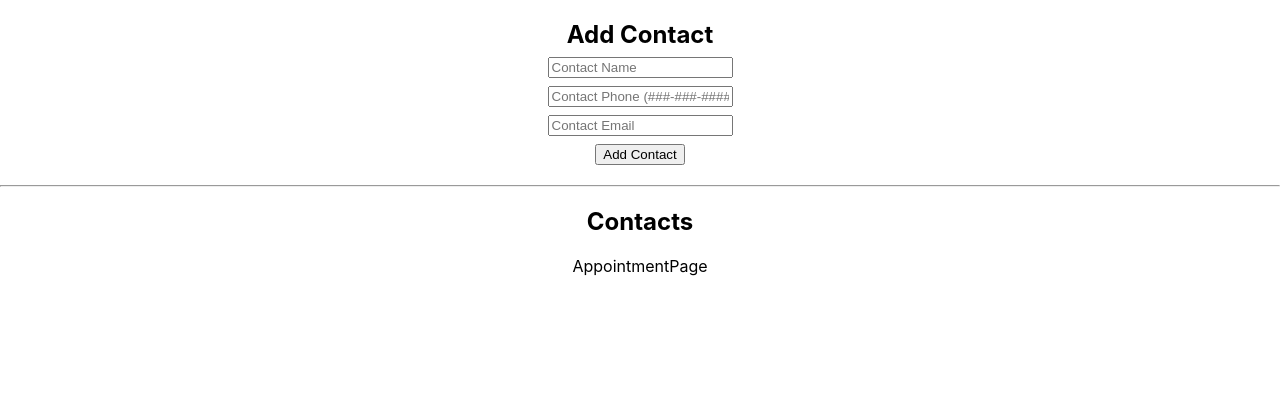
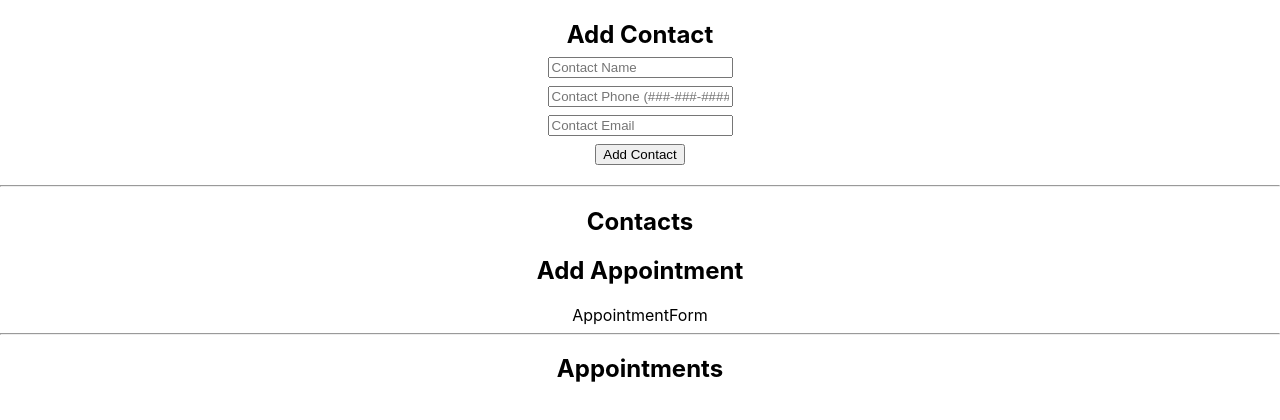
Before and after one commit to feliasdager/appointment-planner, a React (Create React App) app: page / in a window 1280 px wide. Shown: the top 420 px of the page. Built offline with nearby package versions, Linux system fonts and the light colour scheme.

Commit message:
finished the AppointmentPage component

```diff
--- /dev/null
+++ b/src/components/appointmentForm/AppointmentForm.js
@@ -0,0 +1,7 @@
+import React from 'react'
+
+export const AppointmentForm = () => {
+  return (
+    <div>AppointmentForm</div>
+  )
+}
--- a/src/containers/appointmentsPage/AppointmentPage.js
+++ b/src/containers/appointmentsPage/AppointmentPage.js
@@ -1,7 +1,43 @@
-import React from 'react'
+import React, { useState } from 'react'
+import { AppointmentForm } from '../../components/appointmentForm/AppointmentForm';
 
-export default function AppointmentPage() {
+export default function AppointmentPage({appointments, contacts, addAppointment}) {
+
+  const [title, setTitle] = useState('');
+  const [contact, setContact] = useState('');
+  const [date, setDate] = useState('');
+  const [time, setTime] = useState('');
+
+  const handleSubmit = (e) =>{
+    e.preventDefault();
+    addAppointment(title, contact, date, time);
+    setTitle('');
+    setContact('');
+    setDate('');
+    setTime('');
+  }
+
   return (
-    <div>AppointmentPage</div>
+    <>
+      <section>
+        <h2>Add Appointment</h2>
+        <AppointmentForm
+          contacts={contacts}
+          title={title}
+          setTitle={setTitle}
+          contact={contact}
+          setContact={setContact}
+          date={date}
+          setDate={setDate}
+          time={time}
+          setTime={setTime}
+          handleSubmit={handleSubmit}
+        />
+      </section>
+      <hr />
+      <section>
+        <h2>Appointments</h2>
+      </section>
+    </>
   )
 }
```
